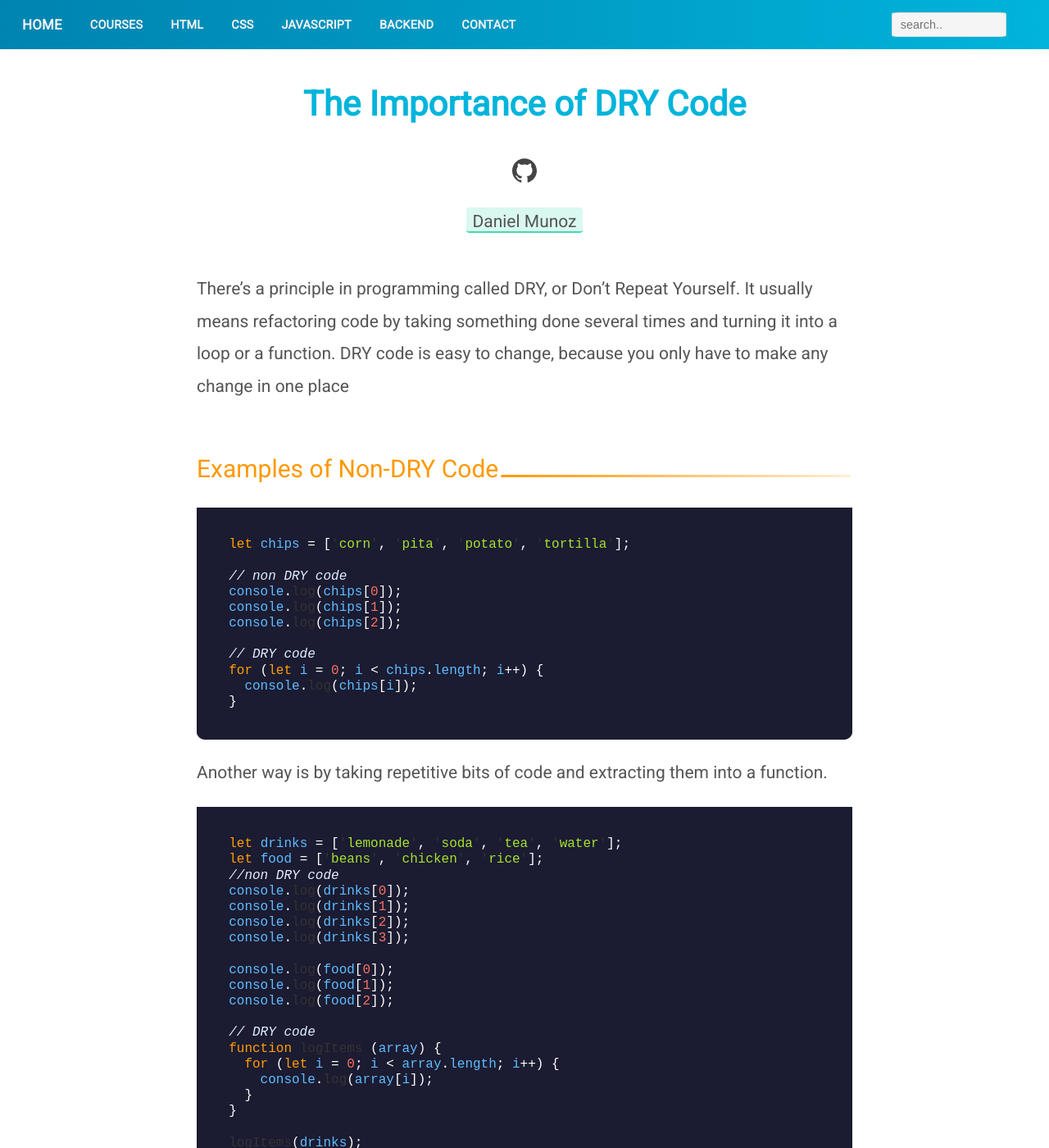
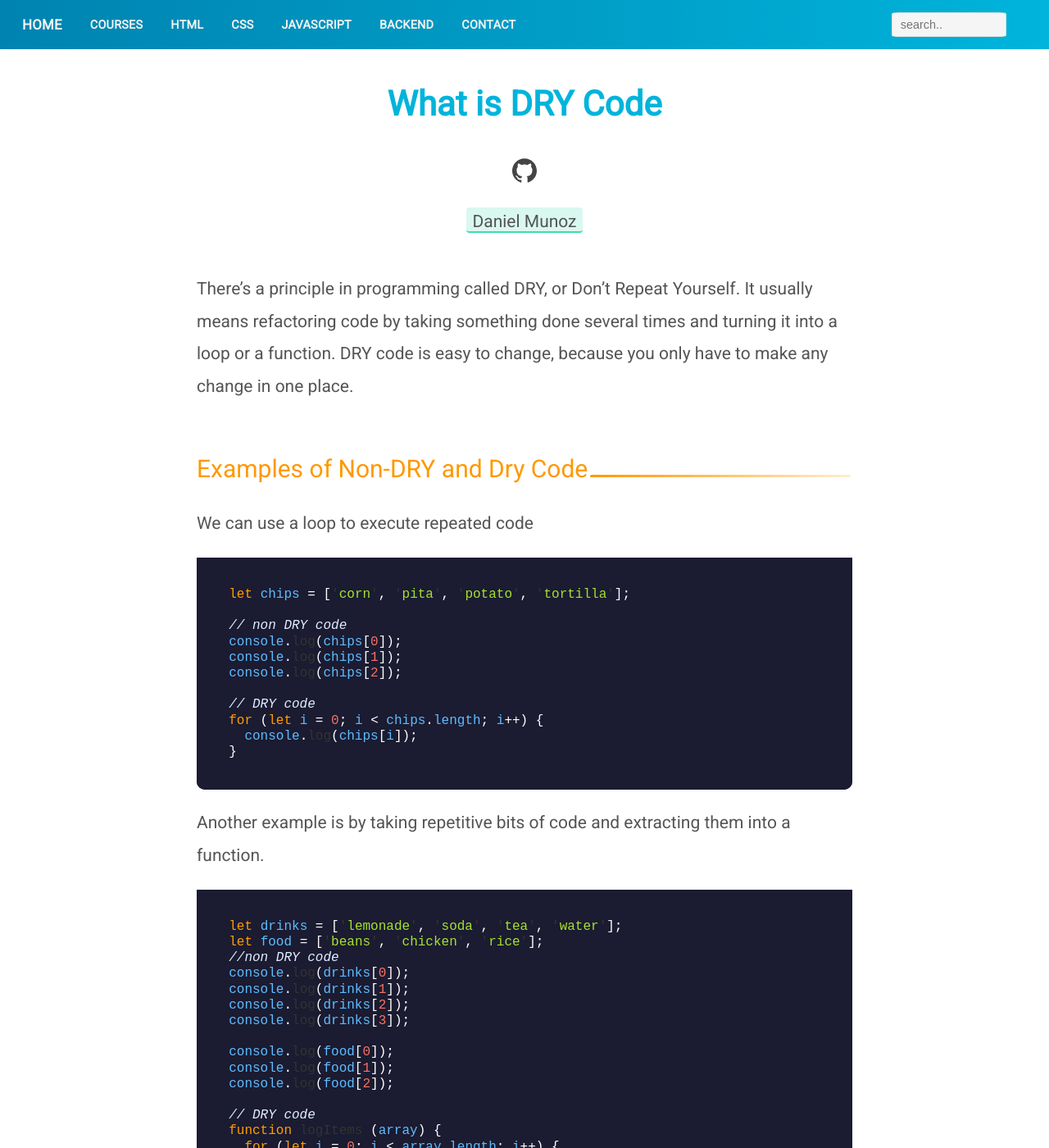
Before and after one commit to codinglead/codinglead.github.io, a Jekyll site: the page built from _posts/2019-07-24-what-is-DRY-code.md, in a window 1280 px wide and 1400 px high. Shown: the whole window at 82% size. Built offline with Jekyll 4.4.1, drawn with Linux system fonts in a browser that asks for light colours; comment, search, counter and statistics services are not loaded; some of the changed text lies outside the part shown.

Commit message:
update dry code blog

````diff
--- a/_posts/2019-05-08-the-importance-of-DRY-code.md
+++ b/_posts/2019-07-24-what-is-DRY-code.md
@@ -1,8 +1,8 @@
 ---
 layout: project
-title: The Importance of DRY Code
-date: 2019-05-08 22:35 -0700
-meta: There's a principle in programming called DRY, or Don't Repeat Yourself.
+title: What is DRY Code
+date: 2019-07-24 21:15 -0700
+meta: There's a principle in programming called DRY, or Don't Repeat Yourself. It usually means refactoring code by taking something done several times and turning it into a loop or a function
 pic: images/javascript.png
 imgAlt: the JavaScript logo
 tags: ["javascript"]
@@ -10,9 +10,11 @@ author: ["Daniel Munoz", "https://planeswalker1.github.io/", "https://github.com
 permalink: /javascript/:title
 ---
 
-There's a principle in programming called DRY, or Don't Repeat Yourself. It usually means refactoring code by taking something done several times and turning it into a loop or a function. DRY code is easy to change, because you only have to make any change in one place
+There's a principle in programming called DRY, or Don't Repeat Yourself. It usually means refactoring code by taking something done several times and turning it into a loop or a function. DRY code is easy to change, because you only have to make any change in one place.
 
-## Examples of Non-DRY Code
+## Examples of Non-DRY and Dry Code
+
+We can use a loop to execute repeated code
 
 ```javascript
   let chips = ['corn', 'pita', 'potato', 'tortilla'];
@@ -28,7 +30,7 @@ There's a principle in programming called DRY, or Don't Repeat Yourself. It usua
   }
 ```
 
-Another way is by taking repetitive bits of code and extracting them into a function.
+Another example is by taking repetitive bits of code and extracting them into a function.
 
 ```javascript
   let drinks = ['lemonade', 'soda', 'tea', 'water'];
@@ -54,7 +56,7 @@ Another way is by taking repetitive bits of code and extracting them into a func
   logItems(food);
 ```
 
-"Easy to change" doesn't just mean clean code - if you can't figure out what a variable is for or what a function does based on its name, then it's harder to change it down the road, when you might not remember exactly how your code works (or when somebody else is trying to change your code).
+"Easy to change" doesn't just mean clean code, if you can't figure out what a variable is for or what a function does based on its name, then it's harder to change it later, when you might not remember exactly how your code works (or when somebody else is trying to change your code).
 
 ```javascript
   // non DRY code
@@ -79,6 +81,15 @@ Another way is by taking repetitive bits of code and extracting them into a func
 
   logItems(fruits);
 ```
+
+Using descriptive variable names make it easier to understand what the variable contains and in turn make it easier to use or change later on.
+
+A good starting naming convention for your variables and functions would be:
+
+* singluar words for variables containing values. i.e: fruit, firstName, favoriteColor
+* plural words for variables containing objects or arrays. i.e: fruits, names, myColors
+* a description for variables containing functions. ie: logFruits, findPerson, getFavoriteColor
+
 ## Conclusion
 
 Whenever you finish writing some code, you should always look back to see if there is any way you can DRY it up, including: using descriptive variable names, taking repetitive bits of code and extracting them into a function or loop.
````
